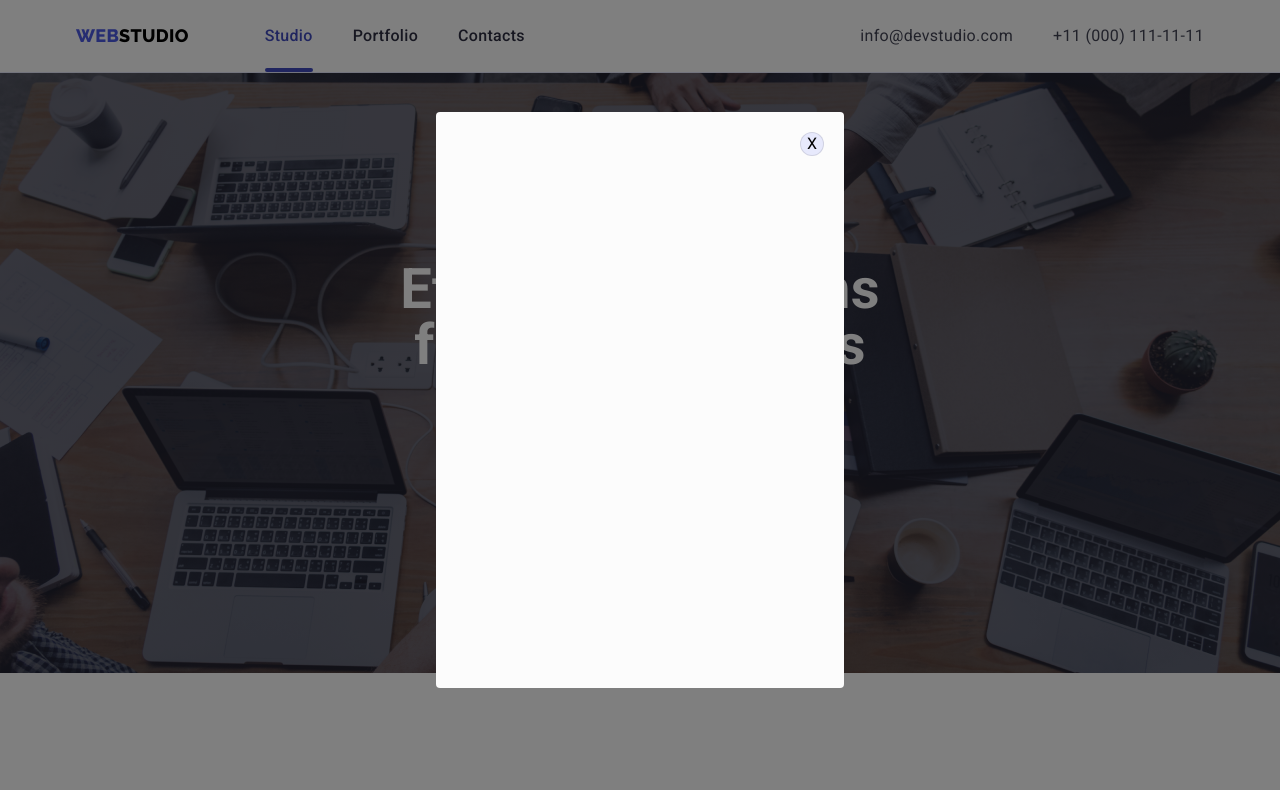
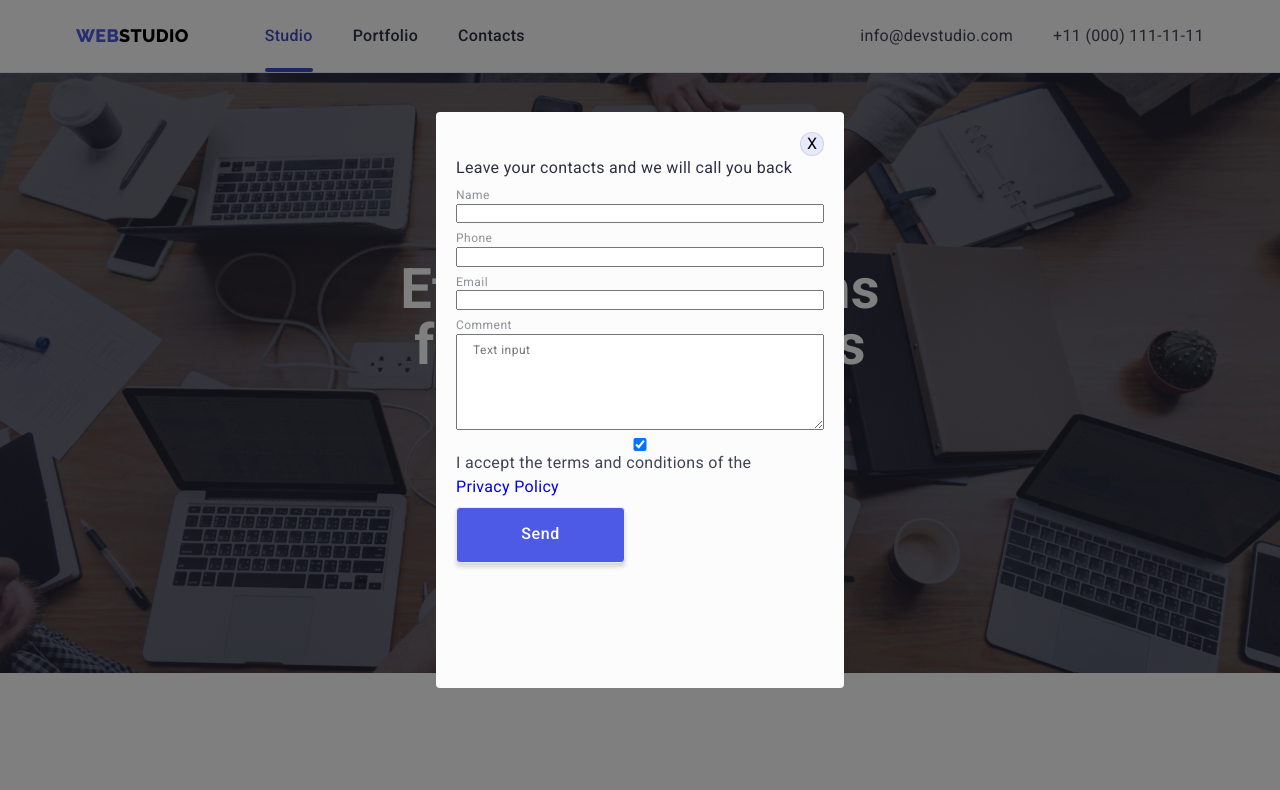
Before and after one commit to KatanES/goit-markup-hw-06, a plain HTML site: page index.html in a window 1280 px wide. Both pictures are taken after a click on the button "Order Service". Shown: the top 790 px of the page. Drawn offline with nearby package versions, Linux system fonts and the light colour scheme.

Commit message:
forms-try

```diff
--- a/index.html
+++ b/index.html
@@ -554,12 +554,64 @@
             </li>
           </ul>
         </div>
+        <div class="footer-form">
+          <form class="subsribe-form">
+            <label class="footer-email item list">
+              Email
+              <input
+                type="email"
+                name="footer-email"
+                placeholder="Email"
+                class="email-item"
+              />
+            </label>
+            <button type="subscribe" class="footer-subscribe-btn">
+              Subscribe
+            </button>
+          </form>
+        </div>
       </div>
     </footer>
 
     <div class="backdrop is-hidden" data-modal>
       <div class="modal">
         <button type="button" class="modal-close" data-modal-close>X</button>
+        <p class="form-text">Leave your contacts and we will call you back</p>
+        <form class="modal-form">
+          <label class="username item list">
+            Name
+            <input type="text" name="username" />
+          </label>
+          <label class="phone item list">
+            Phone
+            <input type="tel" name="phone" />
+          </label>
+          <label class="email item list">
+            Email
+            <input type="email" name="email" />
+          </label>
+
+          <label class="comment item list">
+            Comment
+            <textarea
+              name="comment"
+              rows="5"
+              placeholder="Text input"
+              class="text-input"
+            ></textarea>
+          </label>
+          <label class="privacy-policy">
+            <input
+              type="checkbox"
+              name="Privacy Policy"
+              value="Agree"
+              checked
+            />
+            I accept the terms and conditions of the
+            <a href="./">Privacy Policy</a>
+          </label>
+          <button type="send" class="form-btn">Send</button>
+        </form>
       </div>
     </div>
     <script src="./js/main.js"></script>
--- a/main.css/styles.css
+++ b/main.css/styles.css
@@ -395,7 +395,6 @@ a {
 .customers-list {
   display: flex;
   justify-content: center;
-  /* padding-top: 72px; */
   gap: 24px;
 }
 
@@ -464,6 +463,10 @@ a {
   padding-right: 120px;
 }
 
+.footer-list {
+  padding-right: 120px;
+}
+
 .media {
   color: #ffffff;
   font-size: 16px;
@@ -494,6 +497,53 @@ a {
 
 .footer-social-link:is(:hover, :focus) {
   background-color: #31d0aa;
+}
+
+.footer-form {
+  display: flex;
+  align-items: center;
+  justify-content: center;
+}
+
+.subsribe-form {
+  display: flex;
+  gap: 24px;
+}
+
+.email-item {
+  width: 264px;
+  height: 40px;
+  background-color: transparent;
+  border: 1px solid rgba(255, 255, 255, 0.3);
+  filter: drop-shadow(0px 4px 4px rgba(0, 0, 0, 0.15));
+  border-radius: 4px;
+}
+
+.footer-subscribe-btn {
+  display: flex;
+  justify-content: center;
+  align-items: center;
+  padding: 8px 24px;
+
+  width: 165px;
+  height: 40px;
+
+  border: 1px;
+  border-radius: 4px;
+  cursor: pointer;
+
+  font-weight: 500;
+  font-size: 16px;
+  line-height: 1.3;
+  letter-spacing: 0.04em;
+  background-color: #4d5ae5;
+  color: #ffffff;
+
+  transition: background-color 250ms cubic-bezier(0.4, 0, 0.2, 1);
+}
+
+.footer-subscribe-btn:is(:hover, :focus) {
+  background-color: var(--primary-active-color);
 }
 
 /* portfolio page */
@@ -647,3 +697,68 @@ a {
 .backdrop.is-hidden .modal {
   transform: translate(-50%, -50%) scale(0);
 }
+
+label {
+  display: flex;
+  flex-direction: column;
+  margin-bottom: 8px;
+}
+
+.form-text {
+  color: #2e2f42;
+  margin-bottom: 8px;
+}
+
+.modal-form .item {
+  color: #8e8f99;
+
+  font-family: Roboto, sans-serif;
+  font-style: normal;
+  font-weight: 400;
+  font-size: 12px;
+  line-height: 1.3;
+  letter-spacing: 0.04em;
+
+  margin-bottom: 8px;
+}
+
+.text-input {
+  color: rgba(117, 117, 117, 0.5);
+  font-family: Roboto, sans-serif;
+  font-style: normal;
+  font-weight: 400;
+  font-size: 12px;
+  line-height: 1.3;
+  letter-spacing: 0.04em;
+
+  padding: 8px 16px;
+}
+
+.form-btn {
+  display: flex;
+  justify-content: center;
+  align-items: center;
+  padding: 16px 32px;
+
+  width: 169px;
+  height: 56px;
+
+  border: 1px solid #e7e9fc;
+  border-radius: 4px;
+  cursor: pointer;
+  box-shadow: 0px 4px 4px rgba(0, 0, 0, 0.15);
+
+  background-color: #4d5ae5;
+  color: #ffffff;
+  font-family: Roboto, sans-serif;
+  font-weight: 500;
+  font-size: 16px;
+  line-height: 1.3;
+  letter-spacing: 0.04em;
+
+  transition: background-color 250ms cubic-bezier(0.4, 0, 0.2, 1);
+}
+
+.form-btn:is(:hover, :focus) {
+  background-color: var(--primary-active-color);
+}
```
